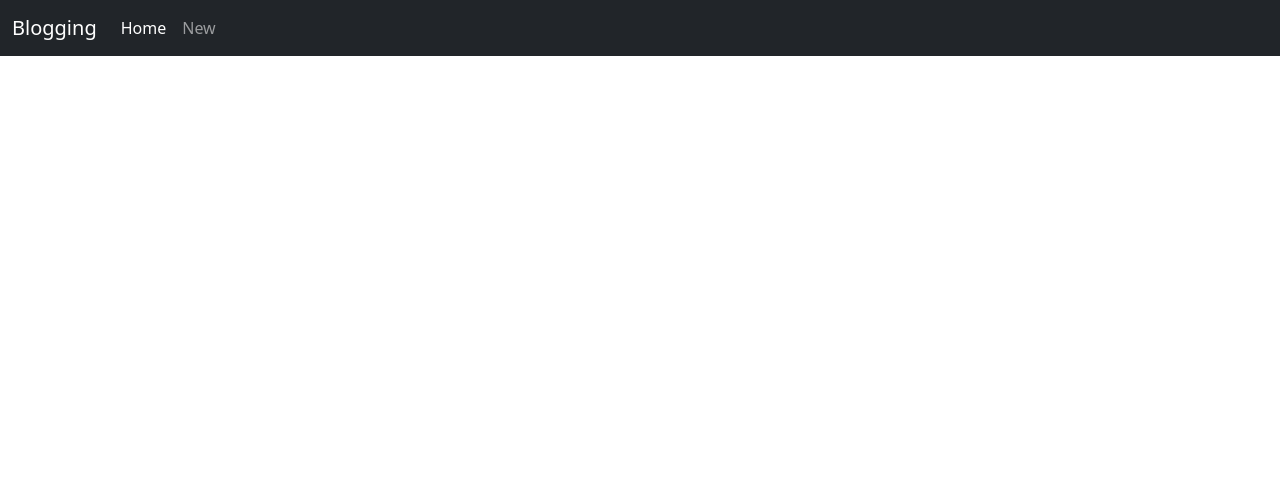
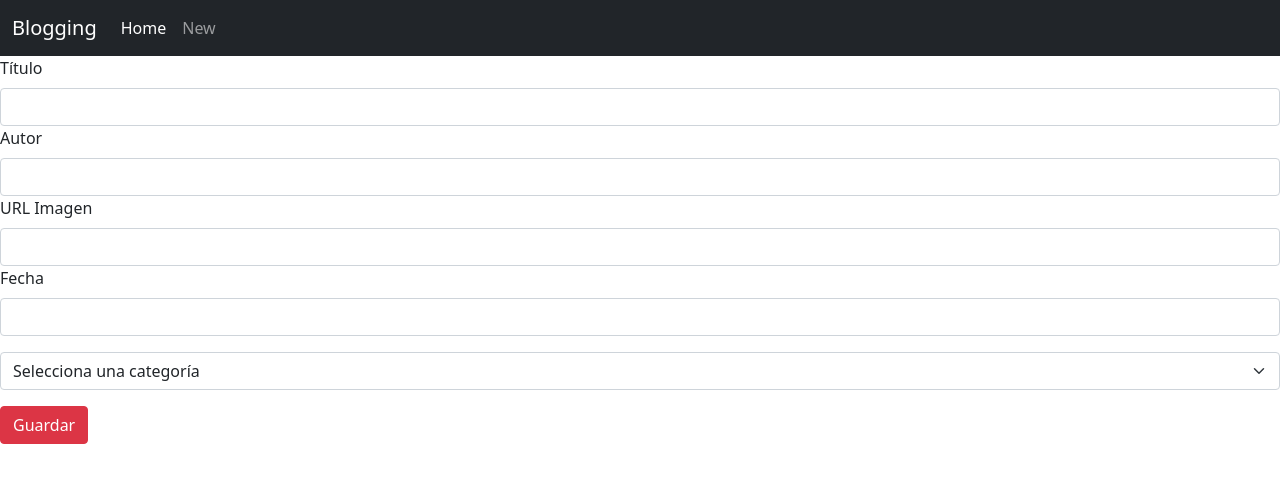
Before and after one commit to juanjoseaguilarte/blogAngular, an Angular app: page /new in a window 1280 px wide. Shown: the top 482 px of the page. Built offline with nearby package versions, Linux system fonts and the light colour scheme.

Commit message:
Creado los metodos get de categorias

```diff
--- a/src/app/app-routing.module.ts
+++ b/src/app/app-routing.module.ts
@@ -1,13 +1,14 @@
 import { NgModule } from '@angular/core';
 import { RouterModule, Routes } from '@angular/router';
 import { BlogComponent } from './components/blog/blog.component';
+import { FormularioComponent } from './components/formulario/formulario.component';
 import { HomeComponent } from './components/home/home.component';
 import { ViewComponent } from './components/view/view.component';
 
 const routes: Routes = [
   { path: '', pathMatch: 'full', redirectTo: '/home' },
   { path: 'home', component: BlogComponent },
-  { path: 'new', component: HomeComponent },
+  { path: 'new', component: FormularioComponent },
   { path: 'post/:idpost', component: ViewComponent },
   { path: 'category/:categoryTitle', component: HomeComponent },
 ];
--- a/src/app/app.module.ts
+++ b/src/app/app.module.ts
@@ -7,6 +7,8 @@ import { HomeComponent } from './components/home/home.component';
 import { BlogComponent } from './components/blog/blog.component';
 import { FormularioComponent } from './components/formulario/formulario.component';
 import { ViewComponent } from './components/view/view.component';
+import { FormsModule } from '@angular/forms';
+
 
 @NgModule({
   declarations: [
@@ -14,11 +16,13 @@ import { ViewComponent } from './components/view/view.component';
     HomeComponent,
     BlogComponent,
     FormularioComponent,
-    ViewComponent
+    ViewComponent,
+
   ],
   imports: [
     BrowserModule,
-    AppRoutingModule
+    AppRoutingModule ,
+    FormsModule
   ],
   providers: [],
   bootstrap: [AppComponent]
--- a/src/app/components/formulario/formulario.component.html
+++ b/src/app/components/formulario/formulario.component.html
@@ -1 +1,33 @@
-<p>formulario works!</p>
+<app-home></app-home>
+<form #formPosts="ngForm" (ngSubmit)="recogerDatosForm(formPosts)">
+    <div>
+      <label for="title" class="form-label">Título</label>
+      <input class="form-control" type="text" id="title" name="title" ngModel>
+    </div>
+
+    <div>
+      <label for="author" class="form-label">Autor</label>
+      <input class="form-control" type="text" id="author" name="author" ngModel>
+    </div>
+
+    <div>
+      <label for="image" class="form-label">URL Imagen</label>
+      <input class="form-control" type="text" id="image" name="image" ngModel>
+    </div>
+
+    <div>
+      <label for="date" class="form-label">Fecha</label>
+      <input class="form-control" type="text" id="fecha" name="fecha" ngModel>
+    </div>
+
+    <div>
+      <select name="category" ngModel class="form-select mt-3">
+        <option value="">Selecciona una categoría</option>
+        <option [value]="categori.title" *ngFor="let categori of arrCategories">{{ categori.title }} </option>
+
+      </select>
+    </div>
+
+    <input type="submit" class="btn btn-danger my-3" value="Guardar">
+  </form>
+  <hr class="d-md-none">
--- a/src/app/components/formulario/formulario.component.ts
+++ b/src/app/components/formulario/formulario.component.ts
@@ -1,4 +1,9 @@
+import { toPublicName } from '@angular/compiler/src/i18n/serializers/xmb';
 import { Component, OnInit } from '@angular/core';
+import { Category } from 'src/app/interfaces/category';
+import { CategoriesService } from 'src/app/services/categories.service';
+
+import { PostsService } from 'src/app/services/posts.service';
 
 @Component({
   selector: 'app-formulario',
@@ -7,9 +12,19 @@ import { Component, OnInit } from '@angular/core';
 })
 export class FormularioComponent implements OnInit {
 
-  constructor() { }
+  arrCategories : Category[] = [];
+
+  constructor(
+    private postsService: PostsService,
+    private cateforiesService: CategoriesService
+  ) { }
 
   ngOnInit(): void {
+    this.arrCategories =this.cateforiesService.getAllCategories();
+    console.log(this.arrCategories)
   }
 
+  recogerDatosForm(pForm : any){
+    this.postsService.agregarPost(pForm.value)
+  }
 }
--- a/src/app/db/posts.db.ts
+++ b/src/app/db/posts.db.ts
@@ -25,5 +25,21 @@ export const POSTS: Post[] = [
     date: '10-10-2002',
     category: '3',
   },
+  {
+    id: 4,
+    title: 'Viaje 4',
+    author: 'Hombre 4',
+    image: 'https://randomuser.me/api/portraits/men/94.jpg',
+    date: '10-10-2002',
+    category: '3',
+  },
+  {
+    id: 5,
+    title: 'Viaje 5',
+    author: 'Hombre 5',
+    image: 'https://randomuser.me/api/portraits/men/95.jpg',
+    date: '10-10-2002',
+    category: '5',
+  },
 
 ]
--- a/src/app/services/categories.service.ts
+++ b/src/app/services/categories.service.ts
@@ -1,5 +1,8 @@
 import { Injectable } from '@angular/core';
 import { Category } from '../interfaces/category';
+import { CATEGORIES } from '../db/categories.db';
+import { POSTS } from '../db/posts.db';
+import { Post } from '../interfaces/post';
 
 
 @Injectable({
@@ -7,9 +10,19 @@ import { Category } from '../interfaces/category';
 })
 export class CategoriesService {
 
-  constructor() { }
+  private arrCategories: Category[];
+  private arrPosts: Post[];
 
-  getPostsByCategoriia(pCat : Category){
+  constructor() {
+    this.arrCategories = CATEGORIES;
+    this.arrPosts = POSTS;
+   }
 
+  getAllCategories(){
+    return this.arrCategories;
+  }
+
+  getPostsByCategoria(pCat : Category){
+    return this.arrPosts.filter( (post) => { post.category === pCat.title})
   }
 }
--- a/src/app/services/posts.service.ts
+++ b/src/app/services/posts.service.ts
@@ -1,4 +1,5 @@
 import { Injectable } from '@angular/core';
+import { Router } from '@angular/router';
 import { POSTS } from '../db/posts.db';
 import { Post } from '../interfaces/post';
 
@@ -8,19 +9,23 @@ import { Post } from '../interfaces/post';
 export class PostsService {
 
   private arrPosts: Post[];
+  id: number = 6;
 
-  constructor() {
+  constructor(private router : Router) {
     this.arrPosts = POSTS
-  }
-
-
-  agregarPost(){
-
   }
 
   getAllPosts(): Post[]{
     return this.arrPosts;
   }
 
+  agregarPost(pForm: any): void {
+      const nuevoPost: Post = {
+      id: this.id, ...pForm}
+      this.arrPosts.push(nuevoPost)
+      this.id++;
+      this.router.navigate(['/home'])
 
+
+  }
 }
```
